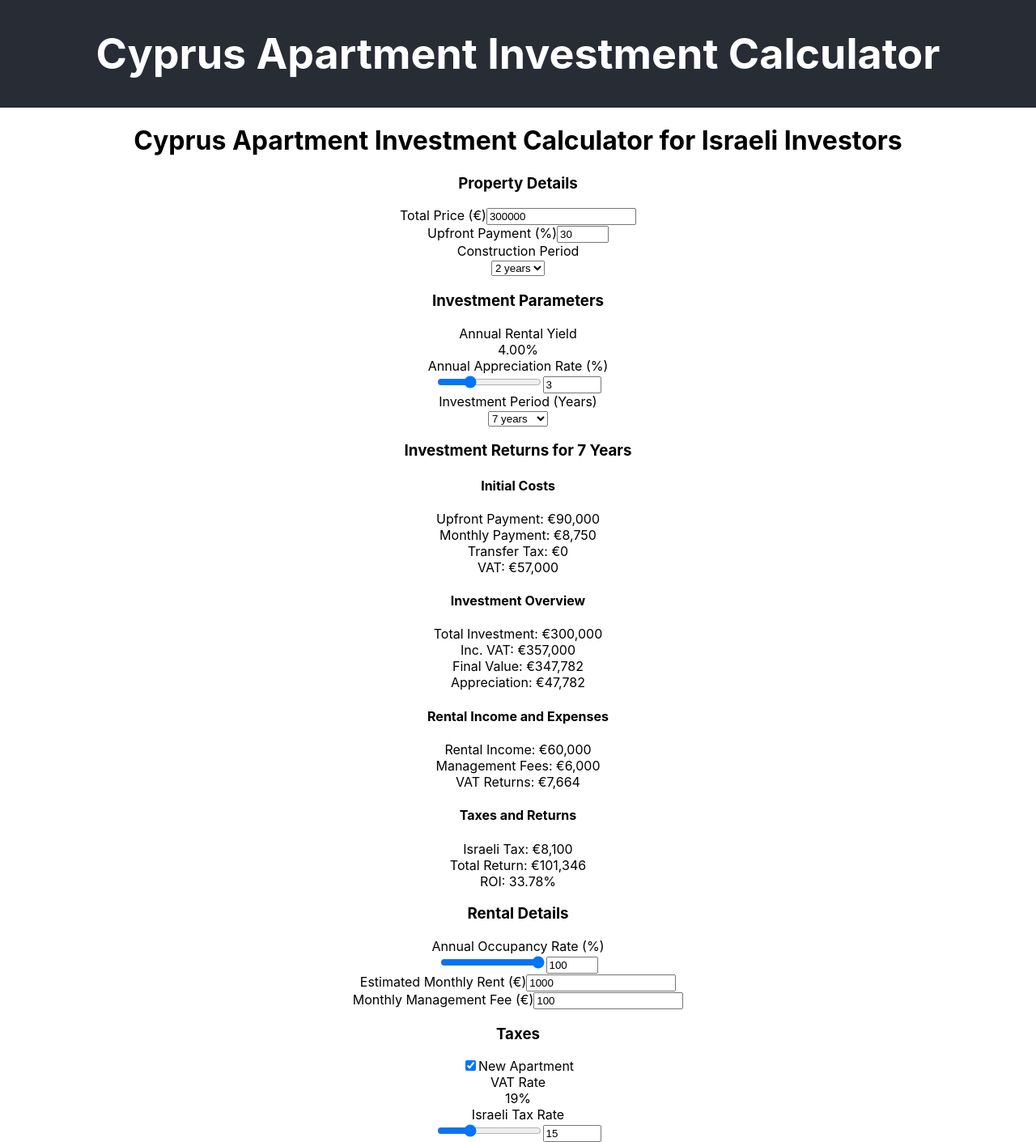
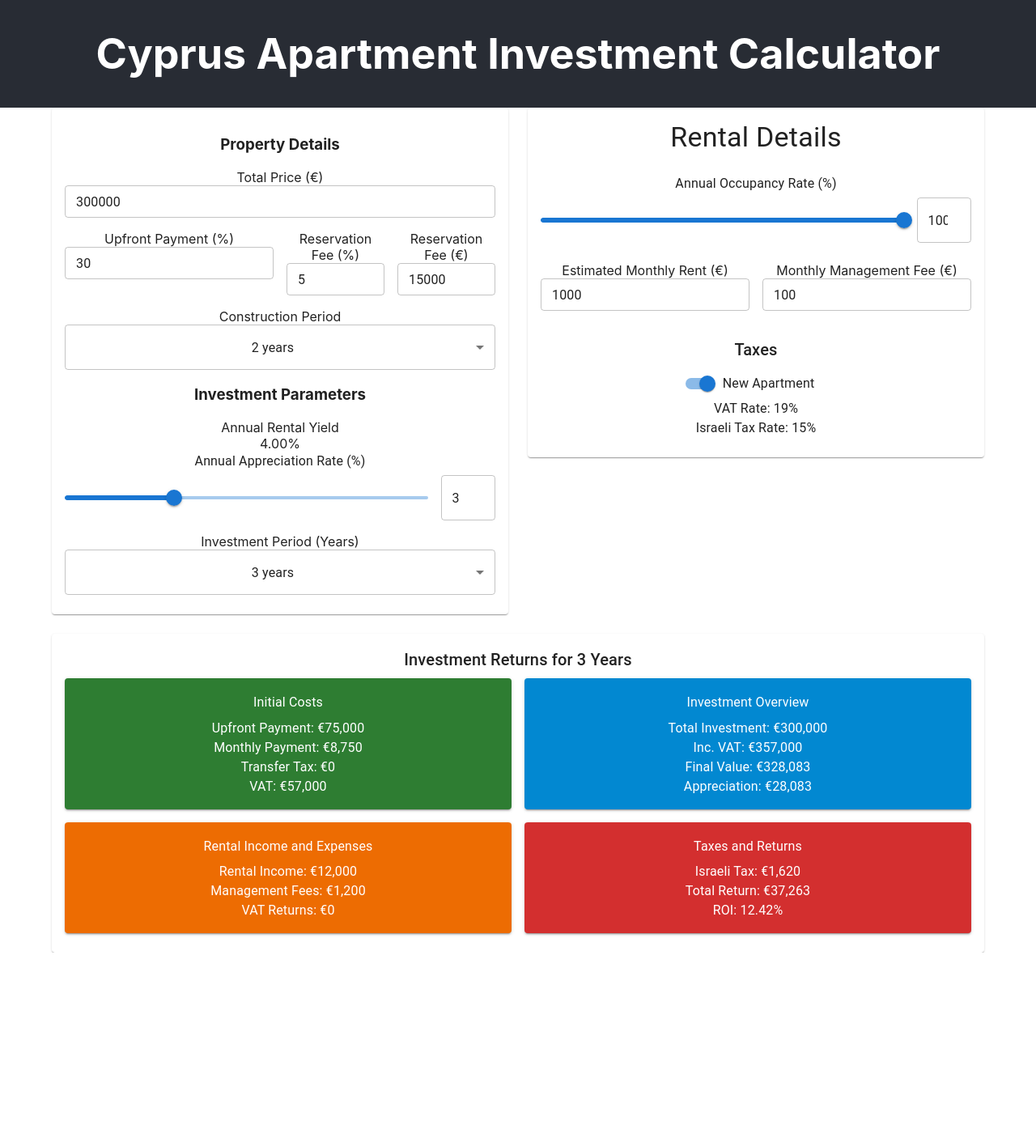
Before and after one commit to maxchernin/cyp-inv-calc, a React (Create React App) app: page / in a window 1280 px wide. Shown: the whole page at 81% size. After the commit the page ends 1177 px from the top, so only its background shows below. Built offline with nearby package versions, Linux system fonts and the light colour scheme.

Commit message:
apply material ui and fixes

```diff
--- a/src/CyprusApartmentInvestmentCalculator.js
+++ b/src/CyprusApartmentInvestmentCalculator.js
@@ -1,56 +1,58 @@
 import React, { useState, useMemo } from 'react';
-import { Card, CardContent } from './components/Card';
+import { Card, CardContent, Typography, Grid, Container } from '@mui/material';
 import PropertyDetails from './components/PropertyDetails';
 import InvestmentParameters from './components/InvestmentParameters';
 import RentalDetails from './components/RentalDetails';
 import TaxDetails from './components/TaxDetails';
 import ResultsDisplay from './components/ResultsDisplay';
 import { calculateRentalYield, calculateReturns } from './utils/calculations';
-import { Switch } from './components/Switch';
 
 const INITIAL_STATE = {
-  totalPrice: 300000, upfrontPercentage: 30, constructionMonths: 24,
-  appreciationRate: 3, years: 7, occupancyRate: 100, monthlyRent: 1000,
+  totalPrice: 300000, upfrontPercentage: 30, reservationFeePercentage: 5, constructionMonths: 24,
+  appreciationRate: 3, years: 3, occupancyRate: 100, monthlyRent: 1000,
   monthlyManagementFee: 100, transferTaxRate: 8, vatRate: 19, israeliTaxRate: 15,
   isNewApartment: true
 };
 
 export function ApartmentInvestmentCalculator() {
   const [state, setState] = useState(INITIAL_STATE);
-  const handleChange = (key, value) => setState(prev => ({ ...prev, [key]: value }));
+  const handleChange = (key, value) => {
+    if (key !== 'israeliTaxRate') {
+      setState(prev => ({ ...prev, [key]: value }));
+    }
+  };
 
   const results = useMemo(() => calculateReturns(state), [state]);
   const rentalYield = useMemo(() => calculateRentalYield(state.monthlyRent, state.totalPrice), [state.monthlyRent, state.totalPrice]);
 
   return (
-    <div>
-      <h1>Cyprus Apartment Investment Calculator for Israeli Investors</h1>
-      <div>
+    <Container maxWidth="lg">
+      <Grid container spacing={3}>
+        <Grid item xs={12} md={6}>
           <Card>
             <CardContent>
               <PropertyDetails propertyDetails={state} handlePropertyChange={handleChange} />
               <InvestmentParameters investmentParams={state} handleInvestmentChange={handleChange} rentalYield={rentalYield} />
             </CardContent>
           </Card>
+        </Grid>
+        <Grid item xs={12} md={6}>
+          <Card>
+            <CardContent>
+              <RentalDetails rentalDetails={state} handleRentalChange={handleChange} />
+              <TaxDetails taxDetails={state} handleTaxChange={handleChange} />
+            </CardContent>
+          </Card>
+        </Grid>
+        <Grid item xs={12}>
           <Card>
             <CardContent>
               <ResultsDisplay results={results} propertyDetails={state} investmentParams={state} />
             </CardContent>
           </Card>
-      </div>
-      <div>
-        <Card>
-          <CardContent>
-            <RentalDetails rentalDetails={state} handleRentalChange={handleChange} />
-          </CardContent>
-        </Card>
-        <Card>
-          <CardContent>
-            <TaxDetails taxDetails={state} handleTaxChange={handleChange} />
-          </CardContent>
-        </Card>
-      </div>
-    </div>
+        </Grid>
+      </Grid>
+    </Container>
   );
 }
 
--- a/src/components/InvestmentParameters.js
+++ b/src/components/InvestmentParameters.js
@@ -1,7 +1,7 @@
 import React from 'react';
 import { Label } from './Label';
 import SliderWithValue from './SliderWithValue';
-import { Select, SelectItem } from './Select';
+import { Select, MenuItem } from '@mui/material';
 
 const InvestmentParameters = ({ investmentParams, handleInvestmentChange, rentalYield }) => (
   <div>
@@ -23,11 +23,12 @@ const InvestmentParameters = ({ investmentParams, handleInvestmentChange, rental
       <div>
         <Label htmlFor="years">Investment Period (Years)</Label>
         <Select
-          value={investmentParams.years.toString()}
-          onValueChange={(value) => handleInvestmentChange('years', Number(value))}
+          value={investmentParams.years}
+          onChange={(e) => handleInvestmentChange('years', Number(e.target.value))}
+          fullWidth
         >
           {[...Array(20)].map((_, i) => (
-            <SelectItem key={i+1} value={(i+1).toString()}>{i+1} years</SelectItem>
+            <MenuItem key={i+1} value={i+1}>{i+1} years</MenuItem>
           ))}
         </Select>
       </div>
--- a/src/components/PropertyDetails.js
+++ b/src/components/PropertyDetails.js
@@ -1,45 +1,81 @@
 import React from 'react';
-import { Input } from './Input';
+import { TextField, Select, MenuItem, FormControl, Grid } from '@mui/material';
 import { Label } from './Label';
-import { Select, SelectTrigger, SelectValue, SelectContent, SelectItem } from './Select';
 
-const PropertyDetails = ({ propertyDetails, handlePropertyChange }) => (
+const PropertyDetails = ({ propertyDetails, handlePropertyChange }) => {
+  const reservationFeeAmount = (propertyDetails.totalPrice * propertyDetails.reservationFeePercentage) / 100;
+
+  return (
     <div>
       <h3>Property Details</h3>
-    <div>
-      <div>
+      <Grid container spacing={2}>
+        <Grid item xs={12}>
           <Label htmlFor="totalPrice">Total Price (€)</Label>
-        <Input
+          <TextField
             id="totalPrice"
             type="number"
             value={propertyDetails.totalPrice}
             onChange={(e) => handlePropertyChange('totalPrice', Number(e.target.value))}
+            fullWidth
+            variant="outlined"
+            size="small"
           />
-      </div>
-      <div>
+        </Grid>
+        <Grid item xs={6}>
           <Label htmlFor="upfrontPercentage">Upfront Payment (%)</Label>
-        <Input
+          <TextField
             id="upfrontPercentage"
             type="number"
             value={propertyDetails.upfrontPercentage}
             onChange={(e) => handlePropertyChange('upfrontPercentage', Number(e.target.value))}
-          min={0}
-          max={100}
+            fullWidth
+            variant="outlined"
+            size="small"
+            inputProps={{ min: 0, max: 100 }}
           />
-      </div>
-    </div>
-    <div>
+        </Grid>
+        <Grid item xs={3}>
+          <Label htmlFor="reservationFeePercentage">Reservation Fee (%)</Label>
+          <TextField
+            id="reservationFeePercentage"
+            type="number"
+            value={propertyDetails.reservationFeePercentage}
+            onChange={(e) => handlePropertyChange('reservationFeePercentage', Number(e.target.value))}
+            fullWidth
+            variant="outlined"
+            size="small"
+            inputProps={{ min: 0, max: 100 }}
+          />
+        </Grid>
+        <Grid item xs={3}>
+          <Label htmlFor="reservationFeeAmount">Reservation Fee (€)</Label>
+          <TextField
+            id="reservationFeeAmount"
+            type="number"
+            value={reservationFeeAmount}
+            onChange={(e) => handlePropertyChange('reservationFeePercentage', (Number(e.target.value) / propertyDetails.totalPrice) * 100)}
+            fullWidth
+            variant="outlined"
+            size="small"
+          />
+        </Grid>
+        <Grid item xs={12}>
           <Label htmlFor="constructionMonths">Construction Period</Label>
+          <FormControl fullWidth>
             <Select
-        value={propertyDetails.constructionMonths.toString()}
-        onValueChange={(value) => handlePropertyChange('constructionMonths', Number(value))}
+              id="constructionMonths"
+              value={propertyDetails.constructionMonths}
+              onChange={(e) => handlePropertyChange('constructionMonths', Number(e.target.value))}
             >
               {[12, 24, 36, 48, 60].map((months) => (
-          <SelectItem key={months} value={months.toString()}>{months / 12} years</SelectItem>
+                <MenuItem key={months} value={months}>{months / 12} years</MenuItem>
               ))}
             </Select>
-    </div>
+          </FormControl>
+        </Grid>
+      </Grid>
     </div>
   );
+};
 
 export default PropertyDetails;
--- a/src/components/RentalDetails.js
+++ b/src/components/RentalDetails.js
@@ -1,11 +1,14 @@
 import React from 'react';
-import { Input } from './Input';
+import { TextField, Typography, Box, Grid } from '@mui/material';
 import { Label } from './Label';
 import SliderWithValue from './SliderWithValue';
 
 const RentalDetails = ({ rentalDetails, handleRentalChange }) => (
-  <div>
-    <h3>Rental Details</h3>
+  <Box sx={{ mb: 4 }}>
+    <Typography variant="h4" gutterBottom sx={{ mb: 3 }}>
+      Rental Details
+    </Typography>
+    <Box sx={{ mb: 3 }}>
       <SliderWithValue
         label="Annual Occupancy Rate (%)"
         id="occupancyRate"
@@ -15,27 +18,34 @@ const RentalDetails = ({ rentalDetails, handleRentalChange }) => (
         step={1}
         onChange={(value) => handleRentalChange('occupancyRate', value)}
       />
-    <div>
-      <div>
+    </Box>
+    <Grid container spacing={2}>
+      <Grid item xs={12} sm={6}>
         <Label htmlFor="monthlyRent">Estimated Monthly Rent (€)</Label>
-        <Input
+        <TextField
           id="monthlyRent"
           type="number"
           value={rentalDetails.monthlyRent}
           onChange={(e) => handleRentalChange('monthlyRent', Number(e.target.value))}
+          fullWidth
+          variant="outlined"
+          size="small"
         />
-      </div>
-      <div>
+      </Grid>
+      <Grid item xs={12} sm={6}>
         <Label htmlFor="monthlyManagementFee">Monthly Management Fee (€)</Label>
-        <Input
+        <TextField
           id="monthlyManagementFee"
           type="number"
           value={rentalDetails.monthlyManagementFee}
           onChange={(e) => handleRentalChange('monthlyManagementFee', Number(e.target.value))}
+          fullWidth
+          variant="outlined"
+          size="small"
         />
-      </div>
-    </div>
-  </div>
+      </Grid>
+    </Grid>
+  </Box>
 );
 
 export default RentalDetails;
--- a/src/components/ResultsDisplay.js
+++ b/src/components/ResultsDisplay.js
@@ -1,46 +1,47 @@
 import React from 'react';
+import { Typography, Grid, Paper, Box } from '@mui/material';
 import { formatNumber } from '../utils/calculations';
 
 const ResultsDisplay = ({ results, propertyDetails, investmentParams }) => (
-  <div>
-    <h3>Investment Returns for {investmentParams.years} Years</h3>
-    <div>
-      <div>
-        <h4>Initial Costs</h4>
-        <div>
-          <div>Upfront Payment: €{formatNumber(results.upfrontPayment)}</div>
-          <div>Monthly Payment: €{formatNumber(results.monthlyPayment)}</div>
-          <div>Transfer Tax: €{formatNumber(results.transferTax)}</div>
-          <div>VAT: €{formatNumber(propertyDetails.totalPrice * investmentParams.vatRate / 100)}</div>
-        </div>
-      </div>
-      <div>
-        <h4>Investment Overview</h4>
-        <div>
-          <div>Total Investment: €{formatNumber(results.totalInvestment)}</div>
-          <div>Inc. VAT: €{formatNumber(results.totalInvestment + (propertyDetails.totalPrice * investmentParams.vatRate / 100))}</div>
-          <div>Final Value: €{formatNumber(results.finalValue)}</div>
-          <div>Appreciation: €{formatNumber(results.totalAppreciation)}</div>
-        </div>
-      </div>
-      <div>
-        <h4>Rental Income and Expenses</h4>
-        <div>
-          <div>Rental Income: €{formatNumber(results.totalRentalIncome)}</div>
-          <div>Management Fees: €{formatNumber(results.totalManagementFees)}</div>
-          <div>VAT Returns: €{formatNumber(results.totalVatReturns)}</div>
-        </div>
-      </div>
-      <div>
-        <h4>Taxes and Returns</h4>
-        <div>
-          <div>Israeli Tax: €{formatNumber(results.totalIsraeliTax)}</div>
-          <div>Total Return: €{formatNumber(results.totalReturn)}</div>
-          <div>ROI: {results.roi.toFixed(2)}%</div>
-        </div>
-      </div>
-    </div>
-  </div>
+  <Box>
+    <Typography variant="h6" gutterBottom>Investment Returns for {investmentParams.years} Years</Typography>
+    <Grid container spacing={2}>
+      <Grid item xs={12} sm={6}>
+        <Paper elevation={2} sx={{ p: 2, backgroundColor: 'success.main', color: 'success.contrastText' }}>
+          <Typography variant="subtitle1" gutterBottom>Initial Costs</Typography>
+          <Typography>Upfront Payment: €{formatNumber(results.upfrontPayment)}</Typography>
+          <Typography>Monthly Payment: €{formatNumber(results.monthlyPayment)}</Typography>
+          <Typography>Transfer Tax: €{formatNumber(results.transferTax)}</Typography>
+          <Typography>VAT: €{formatNumber(propertyDetails.totalPrice * investmentParams.vatRate / 100)}</Typography>
+        </Paper>
+      </Grid>
+      <Grid item xs={12} sm={6}>
+        <Paper elevation={2} sx={{ p: 2, backgroundColor: 'info.main', color: 'info.contrastText' }}>
+          <Typography variant="subtitle1" gutterBottom>Investment Overview</Typography>
+          <Typography>Total Investment: €{formatNumber(results.totalInvestment)}</Typography>
+          <Typography>Inc. VAT: €{formatNumber(results.totalInvestment + (propertyDetails.totalPrice * investmentParams.vatRate / 100))}</Typography>
+          <Typography>Final Value: €{formatNumber(results.finalValue)}</Typography>
+          <Typography>Appreciation: €{formatNumber(results.totalAppreciation)}</Typography>
+        </Paper>
+      </Grid>
+      <Grid item xs={12} sm={6}>
+        <Paper elevation={2} sx={{ p: 2, backgroundColor: 'warning.main', color: 'warning.contrastText' }}>
+          <Typography variant="subtitle1" gutterBottom>Rental Income and Expenses</Typography>
+          <Typography>Rental Income: €{formatNumber(results.totalRentalIncome)}</Typography>
+          <Typography>Management Fees: €{formatNumber(results.totalManagementFees)}</Typography>
+          <Typography>VAT Returns: €{formatNumber(results.totalVatReturns)}</Typography>
+        </Paper>
+      </Grid>
+      <Grid item xs={12} sm={6}>
+        <Paper elevation={2} sx={{ p: 2, backgroundColor: 'error.main', color: 'error.contrastText' }}>
+          <Typography variant="subtitle1" gutterBottom>Taxes and Returns</Typography>
+          <Typography>Israeli Tax: €{formatNumber(results.totalIsraeliTax)}</Typography>
+          <Typography>Total Return: €{formatNumber(results.totalReturn)}</Typography>
+          <Typography>ROI: {results.roi.toFixed(2)}%</Typography>
+        </Paper>
+      </Grid>
+    </Grid>
+  </Box>
 );
 
 export default ResultsDisplay;
--- a/src/components/SliderWithValue.js
+++ b/src/components/SliderWithValue.js
@@ -1,32 +1,34 @@
 import React from 'react';
-import { Slider } from './Slider';
-import { Input } from './Input';
-import { Label } from './Label';
+import { Slider, TextField, Typography, Box } from '@mui/material';
 
 const SliderWithValue = ({ label, id, value, min, max, step, onChange }) => {
   return (
-    <div>
-      <Label htmlFor={id}>{label}</Label>
-      <div>
+    <Box mb={2}>
+      <Typography gutterBottom>{label}</Typography>
+      <Box display="flex" alignItems="center">
         <Slider
-          id={`${id}-slider`}
+          value={value}
+          onChange={(_, newValue) => onChange(newValue)}
+          aria-labelledby={id}
           min={min}
           max={max}
           step={step}
-          value={[value]}
-          onValueChange={(values) => onChange(values[0])}
+          sx={{ flexGrow: 1, mr: 2 }}
         />
-        <Input
+        <TextField
           id={id}
           type="number"
           value={value}
           onChange={(e) => onChange(Number(e.target.value))}
-          min={min}
-          max={max}
-          step={step}
+          inputProps={{
+            min: min,
+            max: max,
+            step: step,
+          }}
+          sx={{ width: 80 }}
         />
-      </div>
-    </div>
+      </Box>
+    </Box>
   );
 };
 
--- a/src/components/TaxDetails.js
+++ b/src/components/TaxDetails.js
@@ -1,25 +1,21 @@
 import React from 'react';
-import { Label } from './Label';
+import { Typography, FormControlLabel, Switch } from '@mui/material';
 import SliderWithValue from './SliderWithValue';
 
 const TaxDetails = ({ taxDetails, handleTaxChange }) => (
   <div>
-    <h3>Taxes</h3>
-    <div>
-      <div>
-        <input
-          type="checkbox"
-          id="isNewApartment"
+    <Typography variant="h6" gutterBottom>Taxes</Typography>
+    <FormControlLabel
+      control={
+        <Switch
           checked={taxDetails.isNewApartment}
           onChange={(e) => handleTaxChange('isNewApartment', e.target.checked)}
         />
-        <Label htmlFor="isNewApartment">New Apartment</Label>
-      </div>
+      }
+      label="New Apartment"
+    />
     {taxDetails.isNewApartment ? (
-        <div>
-          <Label>VAT Rate</Label>
-          <div>{taxDetails.vatRate}%</div>
-        </div>
+      <Typography>VAT Rate: {taxDetails.vatRate}%</Typography>
     ) : (
       <SliderWithValue
         label="Transfer Tax Rate"
@@ -31,16 +27,9 @@ const TaxDetails = ({ taxDetails, handleTaxChange }) => (
         onChange={(value) => handleTaxChange('transferTaxRate', value)}
       />
     )}
-      <SliderWithValue
-        label="Israeli Tax Rate"
-        id="israeliTaxRate"
-        value={taxDetails.israeliTaxRate}
-        min={0}
-        max={50}
-        step={0.1}
-        onChange={(value) => handleTaxChange('israeliTaxRate', value)}
-      />
-    </div>
+    <Typography>
+      Israeli Tax Rate: {taxDetails.israeliTaxRate}%
+    </Typography>
   </div>
 );
 
--- a/src/utils/calculations.js
+++ b/src/utils/calculations.js
@@ -6,25 +6,30 @@ export const calculateRentalYield = (monthlyRent, totalPrice) => {
 };
 
 export const calculateReturns = (params) => {
-  const { totalPrice, upfrontPercentage, constructionMonths, appreciationRate, years, occupancyRate, monthlyRent, monthlyManagementFee, transferTaxRate, vatRate, israeliTaxRate, isNewApartment } = params;
+  const { totalPrice, upfrontPercentage, reservationFeePercentage, constructionMonths, appreciationRate, years, occupancyRate, monthlyRent, monthlyManagementFee, transferTaxRate, vatRate, israeliTaxRate, isNewApartment } = params;
 
-  const upfrontPayment = totalPrice * (upfrontPercentage / 100);
-  const remainingPayment = totalPrice - upfrontPayment;
+  const reservationFee = totalPrice * (reservationFeePercentage / 100);
+  const upfrontPayment = (totalPrice * (upfrontPercentage / 100)) - reservationFee;
+  const totalFirstPayment = upfrontPayment + reservationFee;
+  const remainingPayment = totalPrice - totalFirstPayment;
   const monthlyPayment = remainingPayment / constructionMonths;
 
-  let totalInvestment = upfrontPayment;
+  let totalInvestment = totalFirstPayment;
+  let currentValue = totalPrice;
+
+  // Apply appreciation during construction period
   for (let i = 1; i <= constructionMonths; i++) {
+    currentValue *= (1 + appreciationRate / 1200); // Monthly appreciation rate
     totalInvestment += monthlyPayment;
   }
 
-  let currentValue = totalPrice;
   let totalRentalIncome = 0;
   let totalManagementFees = 0;
   let totalVatReturns = 0;
   let totalIsraeliTax = 0;
   let transferTax = 0;
 
-  const rentalYears = Math.max(0, years - (constructionMonths / 12));
+  const rentalYears = years - (constructionMonths / 12);
 
   for (let i = 0; i < rentalYears; i++) {
     const yearlyRent = monthlyRent * 12 * (occupancyRate / 100);
@@ -51,6 +56,8 @@ export const calculateReturns = (params) => {
 
   return {
     upfrontPayment,
+    reservationFee,
+    totalFirstPayment,
     monthlyPayment,
     totalInvestment,
     finalValue: currentValue,
```
Also changed, not shown: package.json (+5 -13 lines). Lines whose indentation alone changed are shown as unchanged.
